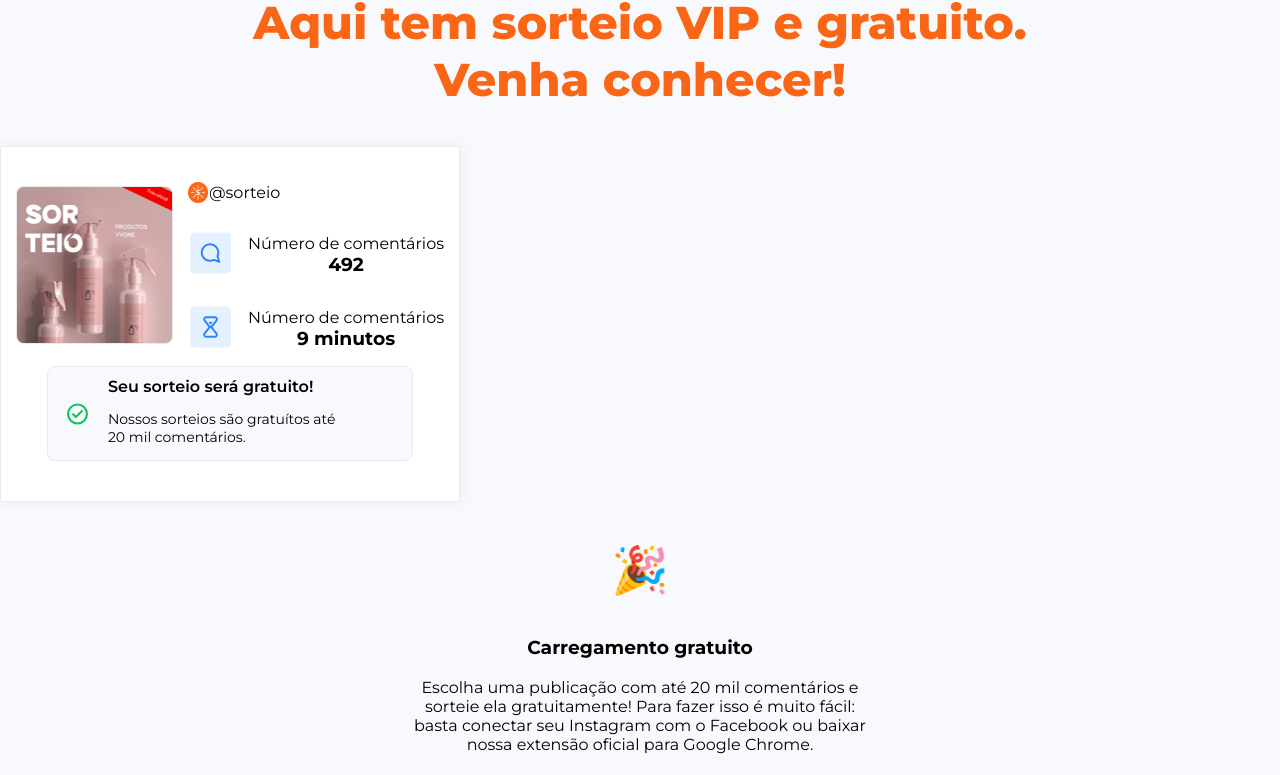
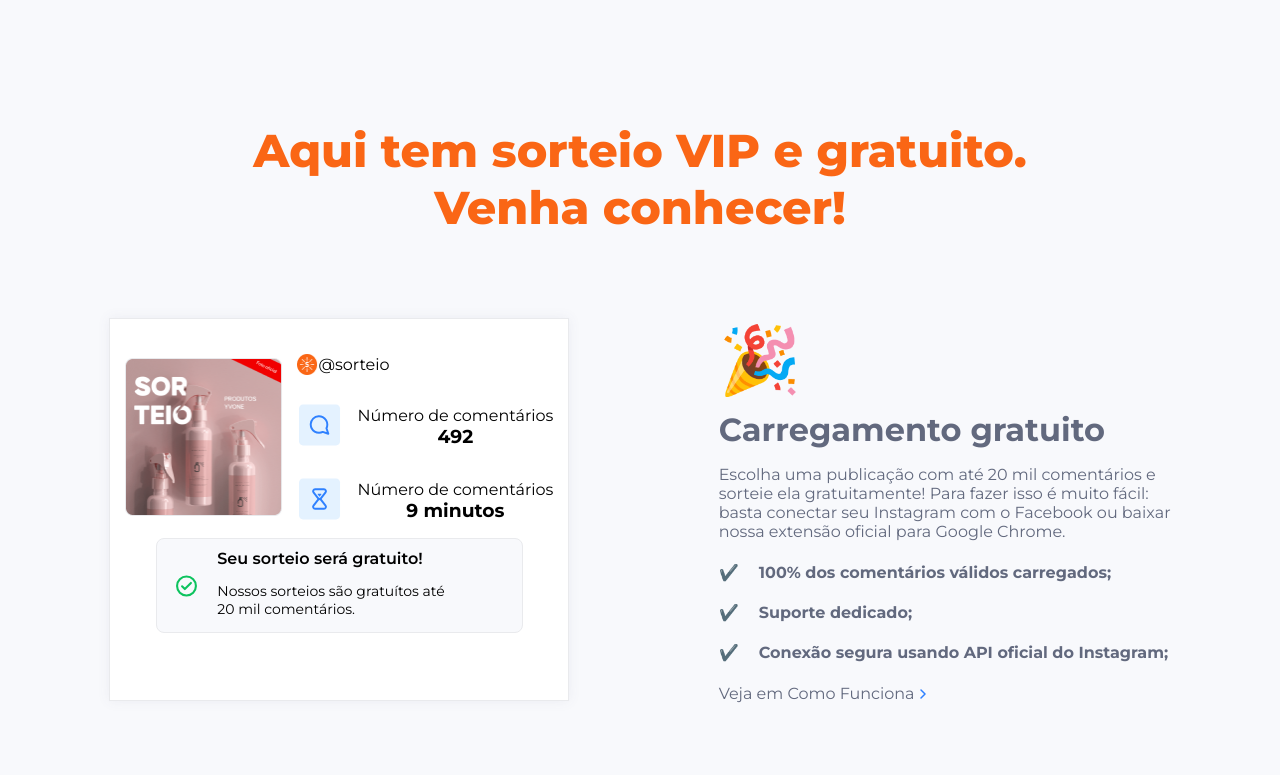
Before and after one commit to offpepe/dlweb-tests, a Next.js app: page / in a window 1280 px wide. Shown: the part 1855-2630 px from the top of the page. Built offline with nearby package versions, Linux system fonts and the light colour scheme.

Commit message:
style: prizeDrawExample and PrizeDrawDetailws

```diff
--- a/styles/LoadingDescription.module.css
+++ b/styles/LoadingDescription.module.css
@@ -1,8 +1,9 @@
 .LoadingDescription {
     background-color: #F8F9FC;
-    height: 100vh;
+    height: 100%;
     text-align: center;
     width: 100%;
+    padding: 128px 0;
 }
 
 .LoadingDescription h2 {
@@ -11,11 +12,22 @@
     font-weight: 800;
 }
 
+.FreeRow {
+    display: flex;
+    align-items: center;
+    justify-content: space-evenly;
+}
+
+.FreeRow section {
+    margin: 40px;
+}
+
 .PrizeDrawExample {
     background-color: white;
     border: 1px solid #E9EAED;
     box-sizing: border-box;
     box-shadow: 0px 0px 12px rgba(86, 91, 122, 0.08);
+    height: 383px;
     width: 460px;
     z-index: 1;
 }
@@ -84,3 +96,32 @@
     justify-content: center;
     width: 20%;
 }
+
+.FreeDrawDetails {
+    color: #62697E;
+    height: 391px;
+    text-align: start;
+    z-index: 1;
+}
+
+.FreeDrawDetails h2{
+    font-size: 66px;
+    margin: 5px 0
+}
+
+.FreeDrawDetailsContent h3 {
+    font-size: 32px;
+    font-weight: bold;
+    margin: 10px 0;
+}
+
+.FreeDrawDetails ul {
+    position: relative;
+	list-style: none;
+}
+
+.FreeDrawDetails ul li::before {
+    content: "✔️";
+    position: absolute;
+	left: 0;
+}
```
